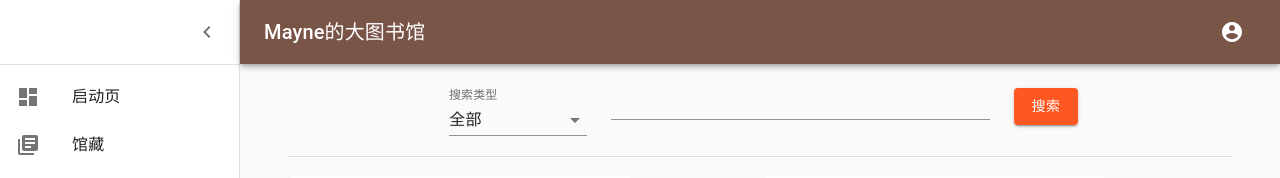
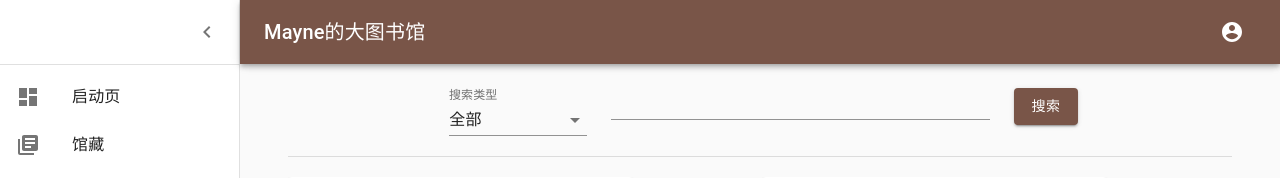
Before and after one commit to Ladder-Climbers/mayne-code, a React (Create React App) app in the folder frontend/: page / in a window 1280 px wide. Shown: the top 178 px of the page. Built offline with nearby package versions, Linux system fonts and the light colour scheme.

Commit message:
to merge

```diff
--- a/frontend/src/components/BookItem.js
+++ b/frontend/src/components/BookItem.js
@@ -62,7 +62,7 @@ export default function BookItem(props) {
         className={clsx(classes.expand, {
           [classes.expandOpen]: expanded,
         })}
-        onClick={() => { setExpanded(false); }}
+        onClick={() => { setExpanded(!expanded); }}
         aria-expanded={expanded}
         aria-label="show more"
       >
--- /dev/null
+++ b/frontend/src/components/ChildMenu.js
@@ -0,0 +1,3 @@
+import React from 'react';
+import
+export
--- a/frontend/src/pages/Dashboard.js
+++ b/frontend/src/pages/Dashboard.js
@@ -42,7 +42,7 @@ export default function Dashboard() {
           value={searchValue}></TextField>
       </Grid>
       <Grid item xs={1}>
-        <Button variant="contained" color="secondary" onClick={handleSeach}>搜索</Button>
+        <Button variant="contained" color="primary" onClick={handleSeach}>搜索</Button>
       </Grid>
       <Grid item xs={2}></Grid>
     </Grid>
```
Also changed, not shown: 1 other file (tests, documents, lock files or other folders).
